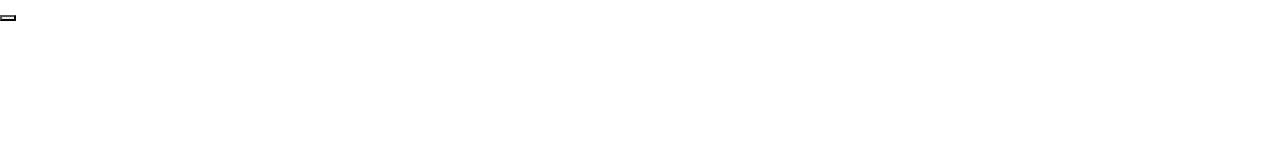
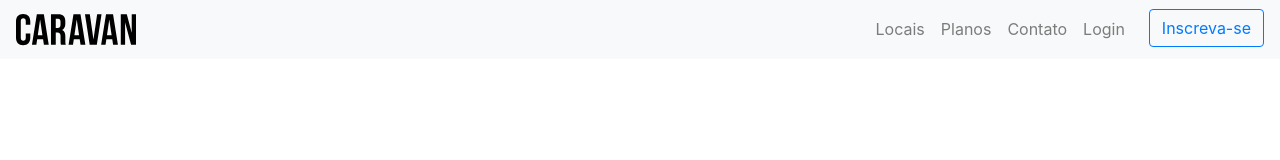
Before and after one commit to est8r/Caravan-Bootstrap, a plain HTML site: page index.html in a window 1280 px wide. Drawn offline with Linux system fonts and the light colour scheme.

Commit message:
criei a pasta com as imagens e iniciei a criação da navbar

```diff
--- a/index.html
+++ b/index.html
@@ -11,8 +11,36 @@
 </head>
 
 <body>
+  <nav class="navbar navbar-expand-md navbar-light bg-light">
+    <a class="navbar-brand" href="index.html">
+      <img src="./img/caravan.svg" alt="Caravan">
+    </a>
 
-  <button></button>
+    <button class="navbar-toggler" type="button" data-toggle="collapse" data-target="#conteudoNavbarSuportado" aria-controls="conteudoNavbarSuportado" aria-expanded="false" aria-label="Alterna navegação">
+      <span class="navbar-toggler-icon"></span>
+    </button>
+
+    <div class="collapse navbar-collapse" id="conteudoNavbarSuportado">
+      <ul class="navbar-nav ml-auto">
+        <li class="nav-item">
+          <a class="nav-link" href="#">Locais<span class="sr-only">(current)</span></a>
+        </li>
+        <li class="nav-item">
+          <a class="nav-link" href="planos.html">Planos</a>
+        </li>
+        <li class="nav-item">
+          <a class="nav-link" href="contato.html">Contato</a>
+        </li>
+        <li class="nav-item">
+          <a class="nav-link" href="#">Login</a>
+        </li>
+        <li class="nav-item">
+          <a class="btn btn-outline-primary ml-md-3" href="inscricao.html">Inscreva-se</a>
+        </li>
+      </ul>
+    </div>
+
+  </nav>
 
   <script type="text/javascript" src="./js/jquery-3.6.0.min.js"></script>
   <script type="text/javascript" src="./js/popper.min.js"></script>
```
Also changed, not shown: img/bg-quote.jpg (added), img/california.jpg (added), img/caravan.svg (added), img/dublin.jpg (added), img/icones/bagagens.svg (added), img/icones/passagens.svg (added), img/icones/passaporte.svg (added), img/icones/praias.svg (added), img/icones/translado.svg (added), img/icones/turismo.svg (added), img/local/foto-1.jpg (added), img/local/foto-2.jpg (added), img/local/foto-3.jpg (added), img/local/foto-4.jpg (added), 5 more files.
